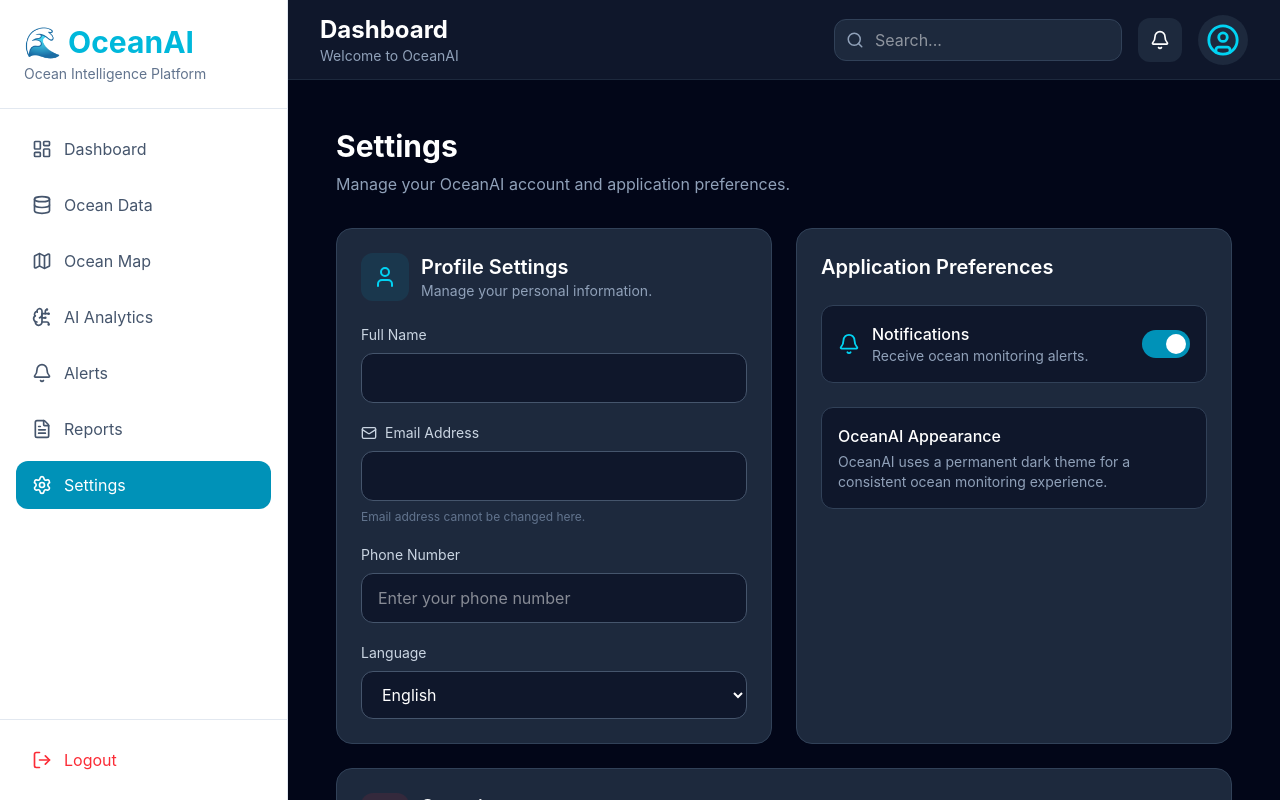
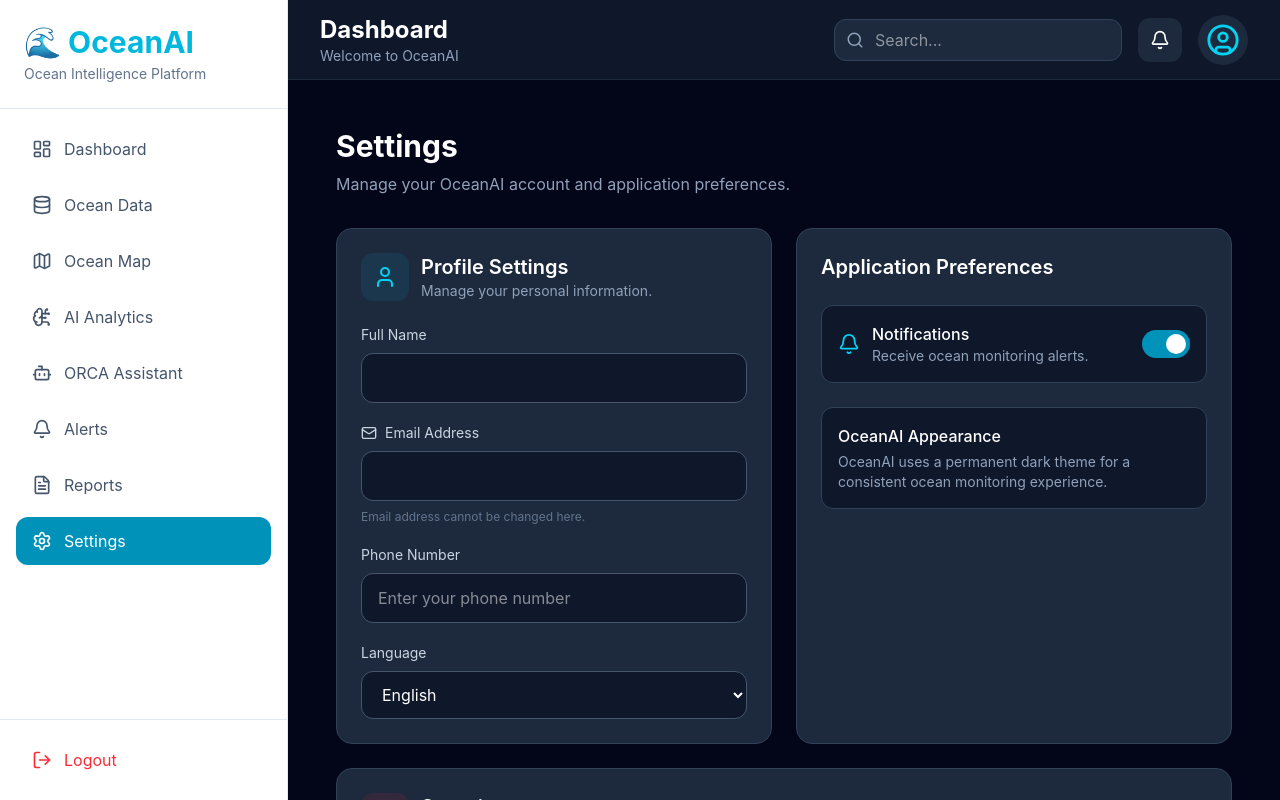
Before and after one commit to GOKU07-GIF/OceanAI, a React app in the folder frontend/: page /dashboard/settings in a window 1280 px wide. Built offline with nearby package versions, Linux system fonts and the light colour scheme; no server answers; sample sign-in values are in the browser's storage; the HTML template or start-up script is replaced by a standard one.

Commit message:
feat frontend: add ORCA Assistant to sidebar

```diff
--- a/frontend/src/components/dashboard/Sidebar.tsx
+++ b/frontend/src/components/dashboard/Sidebar.tsx
@@ -3,6 +3,7 @@ import {
   Database,
   Map,
   BrainCircuit,
+  Bot,
   Bell,
   FileText,
   Settings,
@@ -38,6 +39,11 @@ const menuItems: MenuItem[] = [
     title: "AI Analytics",
     path: "/dashboard/analytics",
     icon: BrainCircuit,
+  },
+  {
+    title: "ORCA Assistant",
+    path: "/dashboard/orca",
+    icon: Bot,
   },
   {
     title: "Alerts",
```
